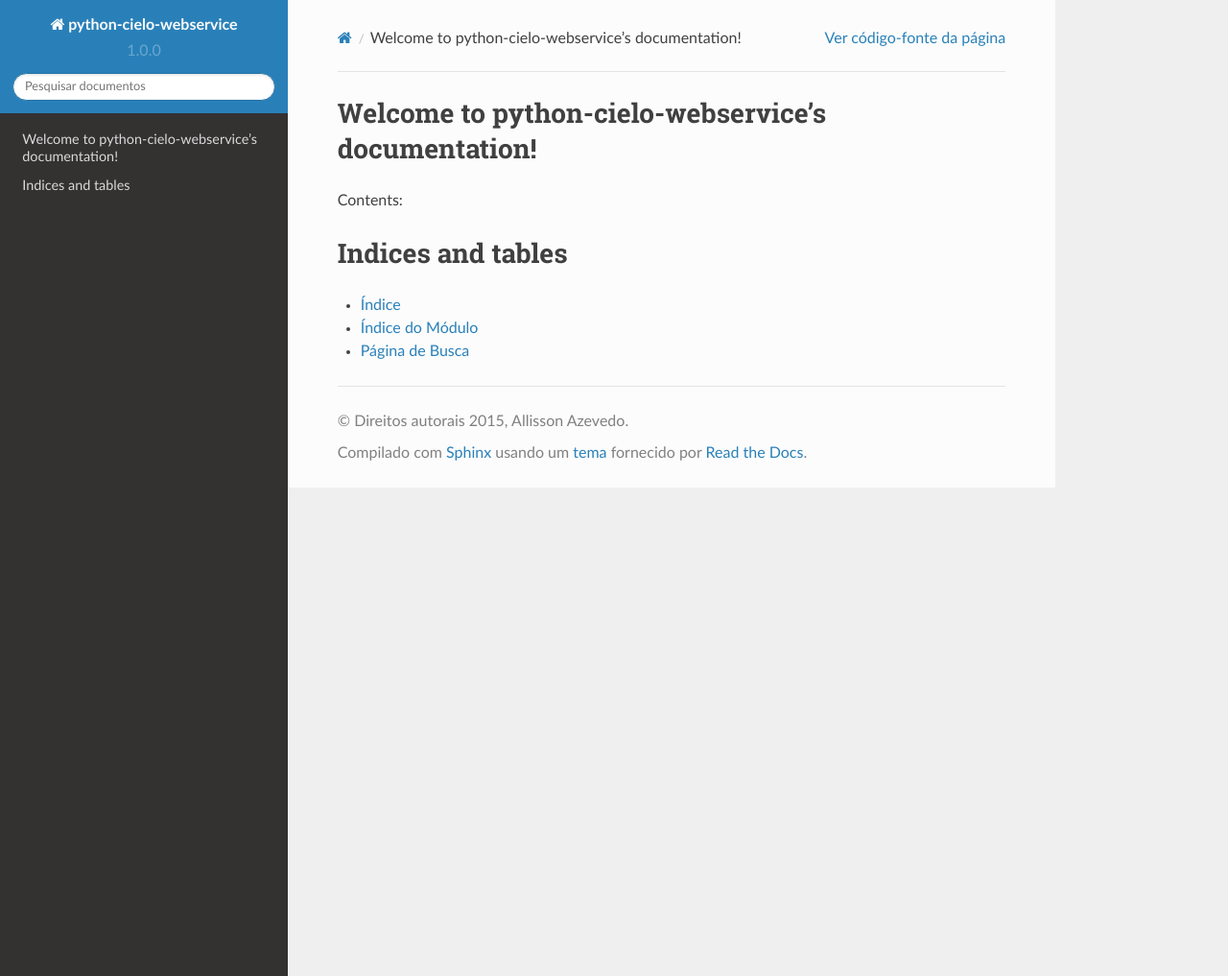
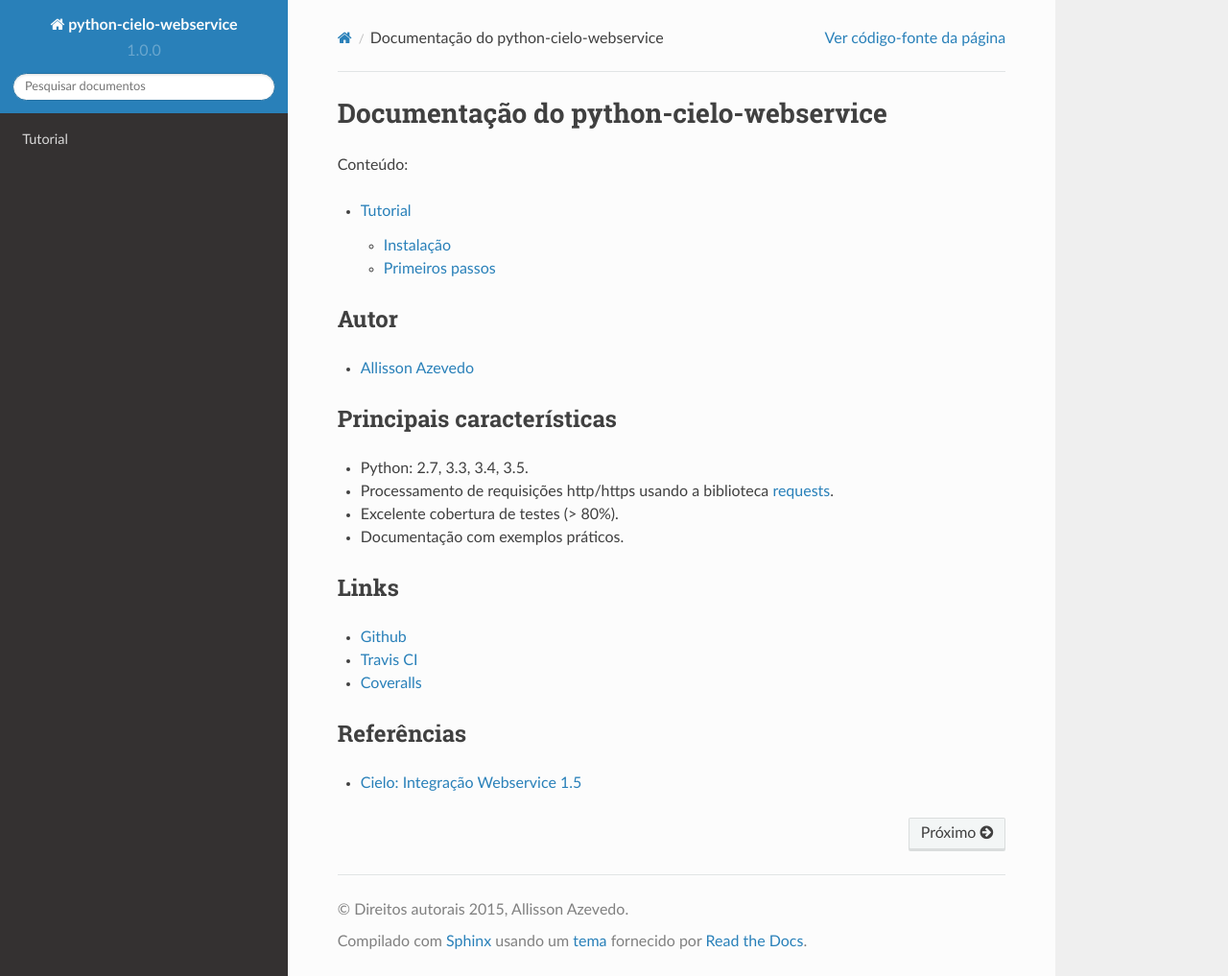
Before and after one commit to allisson/python-cielo-webservice, a Sphinx documentation site: the page built from docs/index.rst, in a window 1280 px wide and 1017 px high. Shown: the whole window at 96% size. Built offline with Sphinx 7.4.7 and the Read the Docs theme 2.0.0, drawn with Linux system fonts in a browser that asks for light colours.

Commit message:
Atualizando documentação.

```diff
--- a/docs/index.rst
+++ b/docs/index.rst
@@ -3,19 +3,40 @@
    You can adapt this file completely to your liking, but it should at least
    contain the root `toctree` directive.
 
-Welcome to python-cielo-webservice's documentation!
+Documentação do python-cielo-webservice
 ===================================================
 
-Contents:
+Conteúdo:
 
 .. toctree::
    :maxdepth: 2
 
+   tutorial
 
+=================
+Autor
+=================
 
-Indices and tables
-==================
+- `Allisson Azevedo <https://github.com/allisson>`_
 
-* :ref:`genindex`
-* :ref:`modindex`
-* :ref:`search`
+==========================
+Principais características
+==========================
+- Python: 2.7, 3.3, 3.4, 3.5.
+- Processamento de requisições http/https usando a biblioteca `requests <http://github.com/kennethreitz/requests/>`_.
+- Excelente cobertura de testes (> 80%).
+- Documentação com exemplos práticos.
+
+=================
+Links
+=================
+
+- `Github <https://github.com/allisson/python-cielo-webservice>`_
+- `Travis CI <https://travis-ci.org/allisson/python-cielo-webservice/>`_
+- `Coveralls <https://coveralls.io/github/allisson/python-cielo-webservice?branch=master>`_
+
+=================
+Referências
+=================
+
+- `Cielo: Integração Webservice 1.5 <https://developercielo.github.io/Webservice-1.5/>`_
```
Also changed, not shown: docs/tutorial.rst (added, +85 -0 lines).
